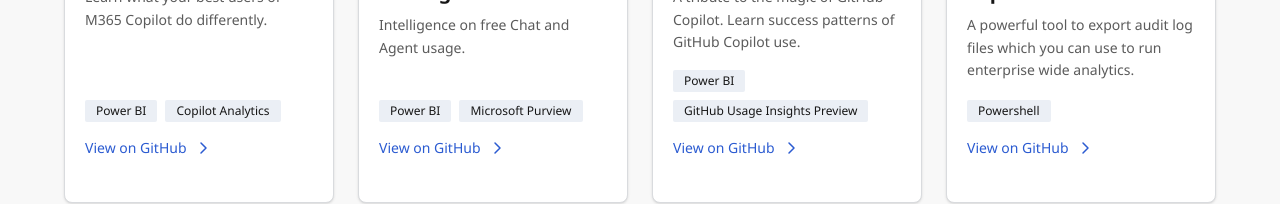
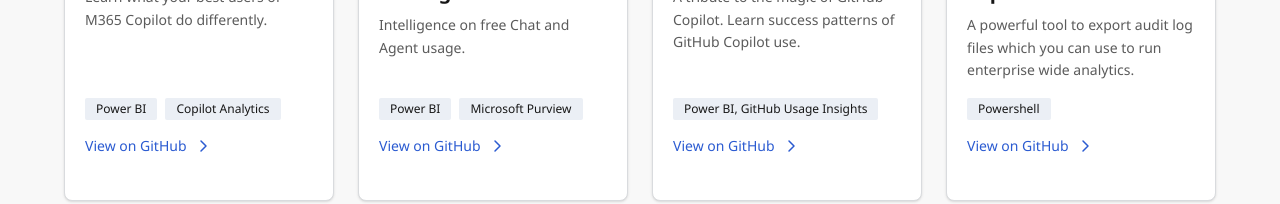
Before and after one commit to shailendrahegde/ainroisite, a React (Vite) app: page / in a window 1280 px wide. Shown: the part 530-734 px from the top of the page. Built offline with nearby package versions, Linux system fonts and the light colour scheme.

Commit message:
Generated by Spark: Bring Power BI and GitHub Usage Insights in one line. Lose the word Preview if you can't fit

```diff
--- a/src/App.tsx
+++ b/src/App.tsx
@@ -28,7 +28,7 @@
   {
     title: "GitHub Copilot Impact",
     description: "A tribute to the magic of GitHub Copilot. Learn success patterns of GitHub Copilot use.",
-    tags: ["Power BI", "GitHub Usage Insights Preview"],
+    tags: ["Power BI, GitHub Usage Insights"],
     githubUrl: "https://github.com/microsoft/GitHubCopilotImpact",
     image: "https://images.unsplash.com/photo-1551288049-bebda4e38f71?w=800&h=450&fit=crop&sat=-100"
   },
```
